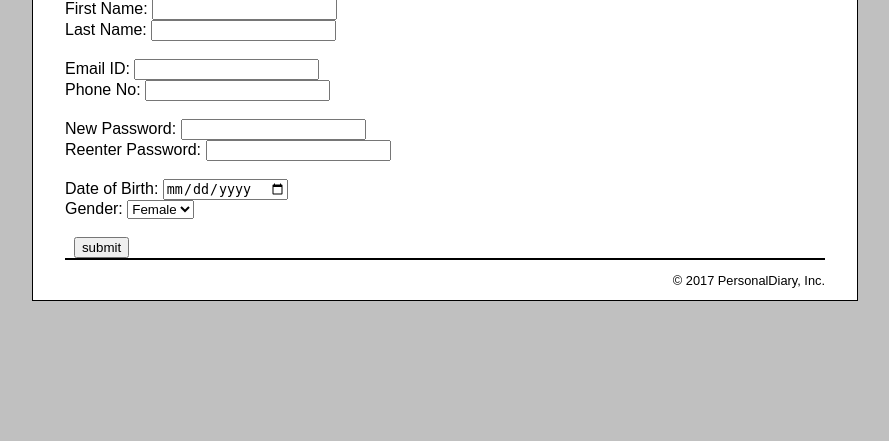
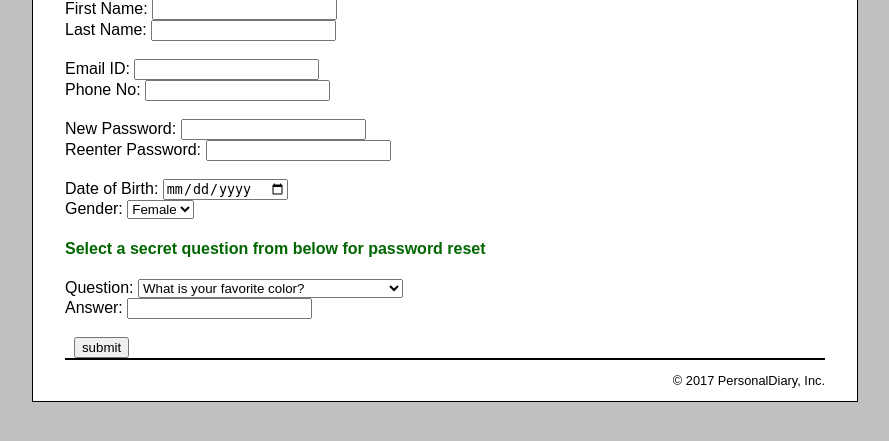
Before and after one commit to avalon24/final_project, a PHP site: page /register.php in a window 1280 px wide. Shown: the part 133-574 px from the top of the page, without its empty margins (195-1084 px from the left). Run offline with PHP 8.4, Linux system fonts and the light colour scheme.

Commit message:
added secret ques for pwd reset

```diff
--- a/register.php
+++ b/register.php
@@ -30,7 +30,19 @@
 	    <option value="Female">Female
 	    <option value="Male">Male
 	    <option value="Other">Other
-	</select><br><br>
+	</select><br>
+
+        <h4>Select a secret question from below for password reset</h4>
+	<label>Question: </label>
+	<select name="reset_ques">
+            <option value="Q1">What is your favorite color?
+	    <option value="Q2">What is your mother's maiden name?
+	    <option value="Q3">What is the name of your favorite movie?
+	    <option value="Q4">What is your favorite cuisine?
+	</select><br>
+
+	<label>Answer:</label>
+	<input type="text" name="reset_ans"><br><br>
 
 	<label>&nbsp; </label>
         <input type="submit" value="submit">
```
